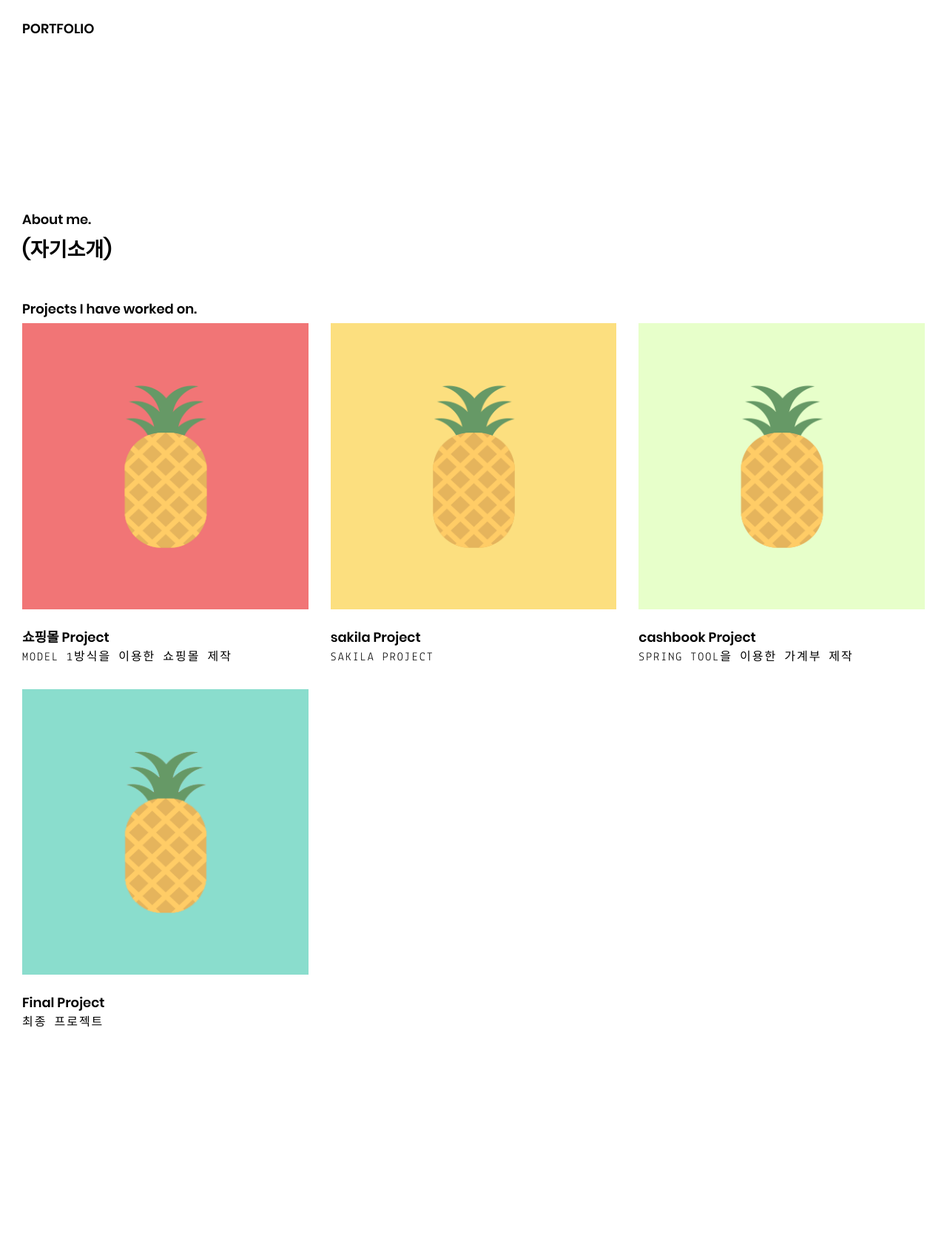
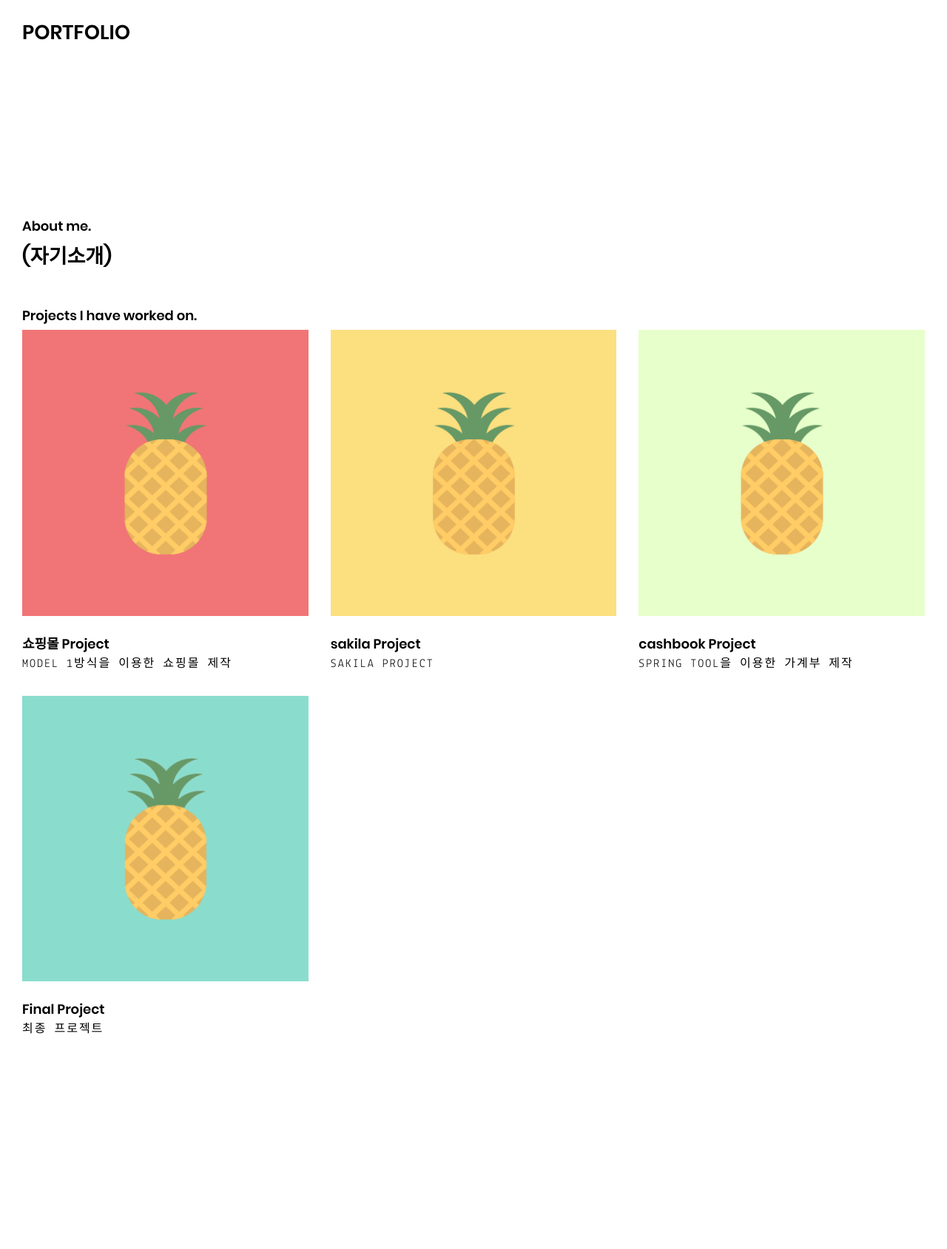
Before and after one commit to heairin1008/heairin1008.github.io, a Jekyll site: the page built from index.html, in a window 1280 px wide. Shown: the whole page at 74% size. Built offline with Jekyll 4.4.1, drawn with Linux system fonts in a browser that asks for light colours.

Commit message:
Update _layout.scss

```diff
--- a/assets/scss/_layout.scss
+++ b/assets/scss/_layout.scss
@@ -13,7 +13,6 @@
 
 .logo {
 	float: left;
-	font-size: 1.8rem;
 	font-weight: 600;
 	margin: 0;
 	line-height: 1;
```
